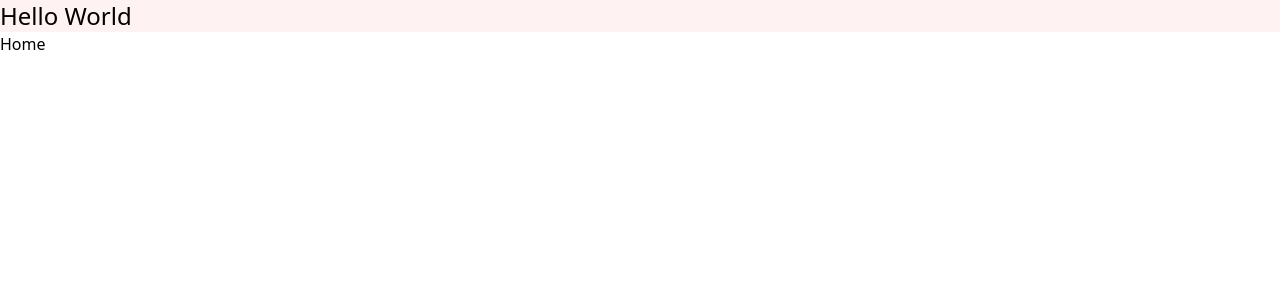
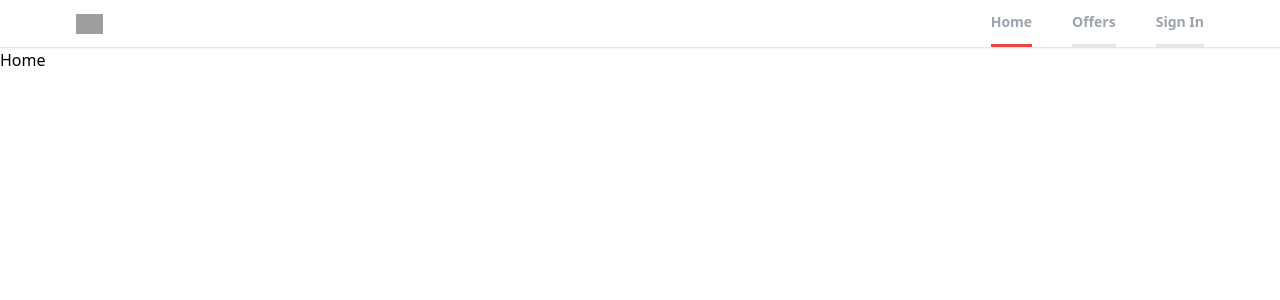
Before and after one commit to Hirusha1-cpu/realtor-clone-react, a React (Create React App) app: page / in a window 1280 px wide. Shown: the top 300 px of the page. Built offline with nearby package versions, Linux system fonts and the light colour scheme; grey boxes are pictures that could not be loaded.

Commit message:
create routes and headers

```diff
--- a/src/App.js
+++ b/src/App.js
@@ -5,11 +5,13 @@
 import Offers from "./pages/Offers";
 import SignIn from "./pages/SignIn";
 import SignUp from "./pages/SignUp";
+import Header from "./components/Header";
 function App() {
   return (
     <>
-    <h1 className='text-2xl bg-red-50'>Hello World</h1>
+
     <Router>
+       <Header/>
       <Routes>
         <Route path="/" element={<Home />}/>
         <Route path="/profile" element={<Profile />}/>
@@ -18,8 +20,6 @@
         <Route path="/forgot-password" element={<ForgotPassword />}/>
         <Route path="/offers" element={<Offers />}/>
 
-
-
       </Routes>
     </Router>
     </>
--- /dev/null
+++ b/src/components/Header.jsx
@@ -0,0 +1,33 @@
+import { useLocation } from "react-router-dom"
+
+export default function Header() {
+    const location = useLocation()
+    console.log(location.pathname);
+    function pathMathRoute(route){
+        if(route === location.pathname){
+            return true
+        }
+    }
+  return (
+    <div className="bg-white border-b shadow-sm sticky top-0 z-50">
+        <header className="flex justify-between items-center px-3 max-w-6xl mx-auto">
+
+            <div>
+                <img src="https://static.rdc.moveaws.com/images/logos/rdc-logo-default.svg" alt="logo" className="h-5 cursor-pointer"/>
+            </div>
+            <div>
+                <ul className="flex space-x-10">
+                    <li className={`py-3 text-sm font-semibold text-gray-400 border-b-[3px] border-bottom-b-transparent
+                    ${pathMathRoute("/") && "text-black border-b-red-500" }`}>Home</li>
+                    <li className={`py-3 text-sm font-semibold text-gray-400 border-b-[3px] border-bottom-b-transparent
+                    ${pathMathRoute("/offers") && "text-black border-b-red-500" }`}>Offers</li>
+                    <li className={`py-3 text-sm font-semibold text-gray-400 border-b-[3px] border-bottom-b-transparent
+                    ${pathMathRoute("/sign-in") && "text-black border-b-red-500" }`}>Sign In</li>
+
+                </ul>
+            </div>
+
+        </header>
+    </div>
+  )
+}
```
